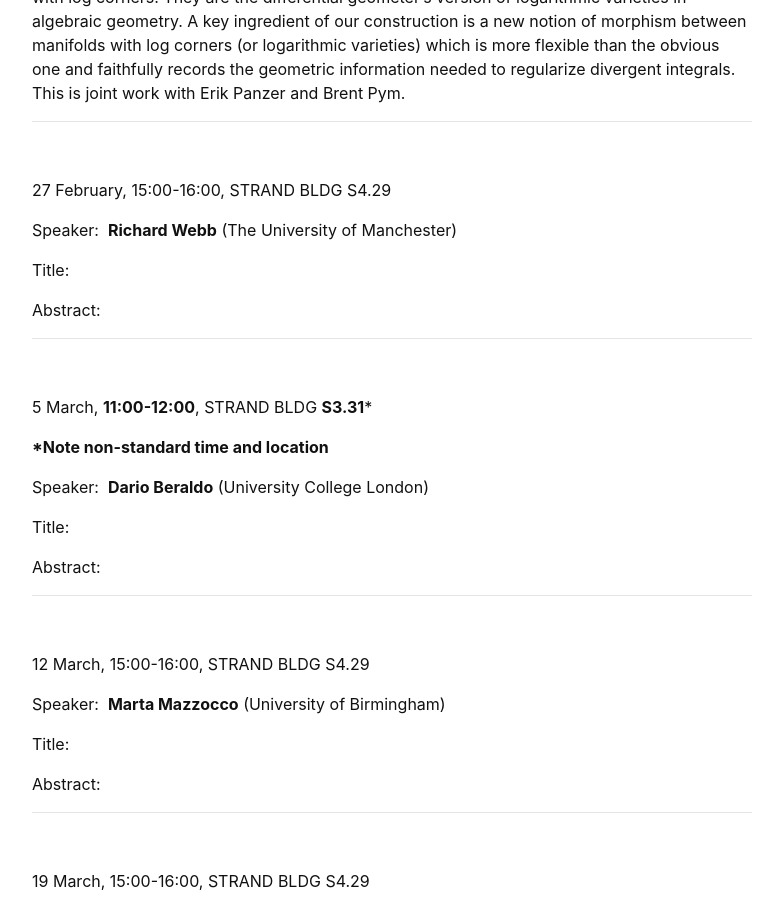
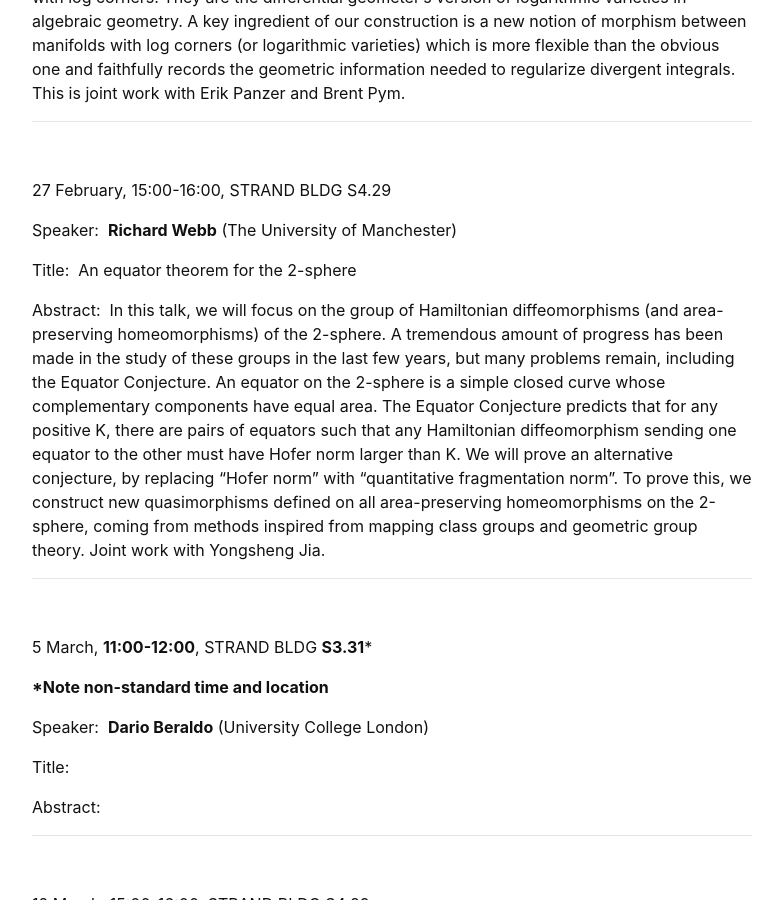
Before and after one commit to kcl-geometry-seminar/kcl-geometry-seminar.github.io, a Jekyll site: the page built from pages/index.md, in a window 1280 px wide and 900 px high, scrolled down 1973 px. Shown: the whole window, without its empty margins (248-1030 px from the left). Built offline with Jekyll 4.4.1, drawn with Linux system fonts in a browser that asks for light colours; formulas are drawn with MathJax 3; a script that is not in the unit is left out.

Commit message:
Update index.md
Added title and abstract for Richard Webb's talk

```diff
--- a/pages/index.md
+++ b/pages/index.md
@@ -87,9 +87,9 @@ This is joint work with Erik Panzer and Brent Pym.
 
 Speaker:&nbsp; **Richard Webb** (The University of Manchester)
 
-Title:&nbsp;
+Title:&nbsp; An equator theorem for the 2-sphere
 
-Abstract:&nbsp;
+Abstract:&nbsp; In this talk, we will focus on the group of Hamiltonian diffeomorphisms (and area-preserving homeomorphisms) of the 2-sphere. A tremendous amount of progress has been made in the study of these groups in the last few years, but many problems remain, including the Equator Conjecture. An equator on the 2-sphere is a simple closed curve whose complementary components have equal area. The Equator Conjecture predicts that for any positive K, there are pairs of equators such that any Hamiltonian diffeomorphism sending one equator to the other must have Hofer norm larger than K. We will prove an alternative conjecture, by replacing "Hofer norm" with "quantitative fragmentation norm". To prove this, we construct new quasimorphisms defined on all area-preserving homeomorphisms on the 2-sphere, coming from methods inspired from mapping class groups and geometric group theory. Joint work with Yongsheng Jia.
 
 ---------------------------------------------------------
 
```
